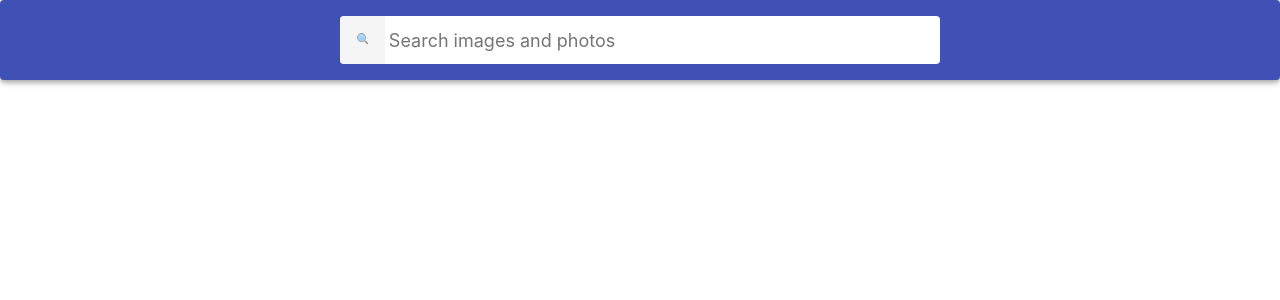
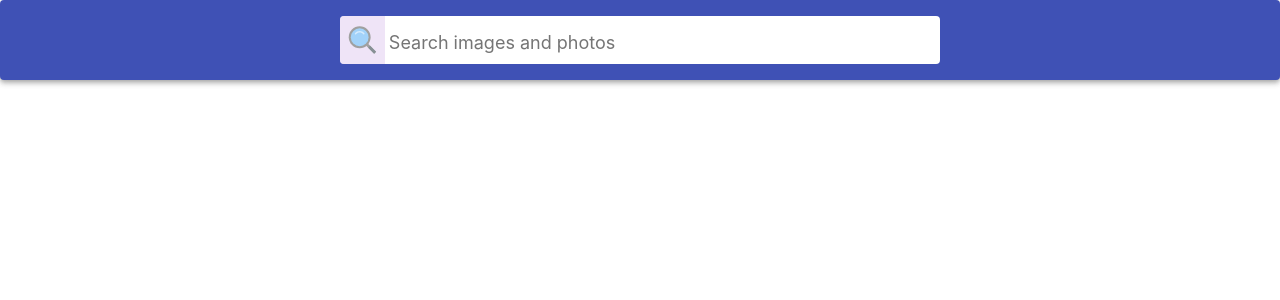
Before and after one commit to Sumaruk-Olga/goit-react-hw-03-image-finder, a React (Create React App) app: page / in a window 1280 px wide. Shown: the top 300 px of the page. Built offline with nearby package versions, Linux system fonts and the light colour scheme.

Commit message:
css app, search, load more

```diff
--- a/src/components/App/App.jsx
+++ b/src/components/App/App.jsx
@@ -3,10 +3,11 @@ import { Component } from "react";
 import { Loading } from "components/Loading/Loading";
 import { Searchbar } from "components/Searchbar/Searchbar";
 import { ImageGallery } from "components/ImageGallery/ImageGallery";
-import { Button } from "components/Button/Button";
+import { LoadMoreBtn } from "components/LoadMoreBtn/LoadMoreBtn";
 import { searchImage } from "services/searchApi";
 import Modal from "components/Modal/Modal";
 import { Image } from "components/Image/Image";
+import { Container } from "./App.styled";
 
 
 export class App extends Component {
@@ -93,7 +94,7 @@ export class App extends Component {
   render() {
 
     return (
-      <>
+      <Container>
         <Searchbar onSubmit={this.handleSubmit} />
 
         {this.state.status === "rejected" && <Modal onClose={this.toggleModal}><div>{this.state.error}</div></Modal>}
@@ -102,7 +103,7 @@ export class App extends Component {
           {this.state.imageArray.length > 0 ?
             <>
             < ImageGallery imageArray={this.state.imageArray} onClick={this.openModal} />
-              <Button onClick={this.handleLoadMore} />
+              <LoadMoreBtn onClick={this.handleLoadMore} />
             <Loading/>
             </> : <Loading/>}
         </>
@@ -114,12 +115,12 @@ export class App extends Component {
               <Modal onClose={this.toggleModal}><Image data={this.state.image} /></Modal> :
               <>
                 < ImageGallery imageArray={this.state.imageArray} onClick={this.openModal} />
-                <Button onClick={this.handleLoadMore} />
+                <LoadMoreBtn onClick={this.handleLoadMore} />
               </>
           }
         </>
         }
-      </>
+      </Container>
     );
   };
 }
--- a/src/components/Button/Button.jsx
+++ /dev/null
@@ -1,11 +0,0 @@
-import PropTypes from 'prop-types';
-
-export function Button({ onClick }) {
-    return (
-        <button type="button" onClick={onClick}>Load more</button>
-    )
-}
-
-Button.propTypes = {
-    onClick: PropTypes.func.isRequired,
-}
--- /dev/null
+++ b/src/components/LoadMoreBtn/LoadMoreBtn.jsx
@@ -0,0 +1,12 @@
+import PropTypes from 'prop-types';
+import { Button } from './LoadMoreBtn.styled';
+
+export function LoadMoreBtn({ onClick }) {
+    return (
+        <Button type="button" onClick={onClick}>Load more</Button>
+    )
+}
+
+LoadMoreBtn.propTypes = {
+    onClick: PropTypes.func.isRequired,
+}
--- /dev/null
+++ b/src/components/LoadMoreBtn/LoadMoreBtn.styled.jsx
@@ -0,0 +1,29 @@
+import styled from "@emotion/styled";
+
+export const Button = styled.button`
+    padding: ${p => p.theme.space[3]}px ${p => p.theme.space[4]}px;
+    margin-left: auto;
+    margin-right:auto;
+  border-radius: ${p=>p.theme.space[1]}px;
+  background-color: ${p=>p.theme.colors.secondary};
+  transition: all 250ms cubic-bezier(0.4, 0, 0.2, 1);
+  text-align: center;
+  display: inline-block;
+  color: ${p=>p.theme.colors.white};
+  border: 0;
+  text-decoration: none;
+  cursor: pointer;
+  font-family: inherit;
+  font-size: ${p=>p.theme.fontSizes.m};
+  line-height: ${p=>p.theme.fontSizes.l};
+  font-style: normal;
+  font-weight: 500;
+  max-width: 180px;
+  box-shadow: 0px 3px 1px -2px rgba(0, 0, 0, 0.2),
+    0px 2px 2px 0px rgba(0, 0, 0, 0.14), 0px 1px 5px 0px rgba(0, 0, 0, 0.12);
+
+    &:hover,
+    &:focus{
+        background-color: ${p=>p.theme.colors.accent};
+    }
+`;
--- a/src/components/Searchbar/SearchBar.styled.jsx
+++ b/src/components/Searchbar/SearchBar.styled.jsx
@@ -9,7 +9,7 @@ export const PageTitle = styled.header`
     left: 0;
     position: sticky;
     overflow: hidden;
-    min-height: ${p => p.theme.space[6]}px;
+    min-height: ${p => p.theme.space[7]}px;
     color: ${p => p.theme.text.secondary};
     background-color: ${p => p.theme.colors.secondary};
     box-shadow: ${p => p.theme.shadow};
@@ -35,12 +35,10 @@ export const StyledForm = styled(Form)`
 
 export const SearchButton = styled.button`
 display: inline-block;
-  width: 48px;
-  height: 48px;
+  width: ${p => p.theme.space[6]}px;
+  height: ${p => p.theme.space[6]}px;
   border: 0;
-  /* background-size: 40%; */
-  /* background-repeat: no-repeat; */
-  /* background-position: center; */
+  background-color: ${p=>p.theme.colors.page};
   opacity: 0.6;
   transition: opacity 250ms cubic-bezier(0.4, 0, 0.2, 1);
   cursor: pointer;
@@ -50,31 +48,25 @@ display: inline-block;
   opacity: 1;
 }
 
-/* >svg{
-    position: absolute;
-  width: 10px;
-  height: 10px;
-  padding: 0;
-  overflow: hidden;
-  clip: rect(0, 0, 0, 0);
-  white-space: nowrap;
-  clip-path: inset(50%);
-  border: 0; */
-/* } */
+  & > svg{
+    width: 100%;
+    height: 100%;
+  }
+
 `;
 
 export const StyledField = styled(Field)`
     display: inline-block;
   width: 100%;
   font: inherit;
-  font-size: 20px;
+  font-size: ${p => p.theme.fontSizes.l};
   border: none;
   outline: none;
-  padding-left: 4px;
-  padding-right: 4px;
+  padding-left: ${p => p.theme.space[2]}px;
+  padding-right: ${p => p.theme.space[2]}px;
 
   &::placeholder {
   font: inherit;
-  font-size: 18px;
+  font-size: ${p => p.theme.fontSizes.m};;
 }
 `;
--- a/src/components/Searchbar/Searchbar.jsx
+++ b/src/components/Searchbar/Searchbar.jsx
@@ -7,9 +7,9 @@ export function Searchbar({onSubmit}) {
     return (<PageTitle>
 <Formik
             initialValues={{ search: '' }}
-            onSubmit={(values, actions) => {
+            onSubmit={(values, {resetForm}) => {
                 onSubmit(values);
-                actions.resetForm();
+                resetForm();
     }}>
     <StyledForm>
         <SearchButton type="submit">
--- a/src/utiles/theme.js
+++ b/src/utiles/theme.js
@@ -3,7 +3,8 @@ export const theme = {
         page:'#e4d3f2',
         primary: '#b8c0c2',
         secondary: '#3f51b5',
-        accent:'#e1a5f2',
+        accent: '#303f9f',
+        white: '#fff',
     },
     text: {
         primary: '#000000',
@@ -20,7 +21,7 @@ export const theme = {
         circle: '50%',
     },
     shadow: '0px 2px 4px -1px rgba(0, 0, 0, 0.2), 0px 4px 5px 0px rgba(0, 0, 0, 0.14), 0px 1px 10px 0px rgba(0, 0, 0, 0.12)',
-    space: [0, 2, 4, 8, 16, 32, 64],
+    space: [0, 2, 4, 8, 16, 32, 48, 64],
     status: {
         online: '#12992d',
         offline:'#bd132a',
```
Also changed, not shown: src/components/App/App.styled.jsx (line endings or trailing spaces), src/components/Loading/Loading.jsx (indentation only).
